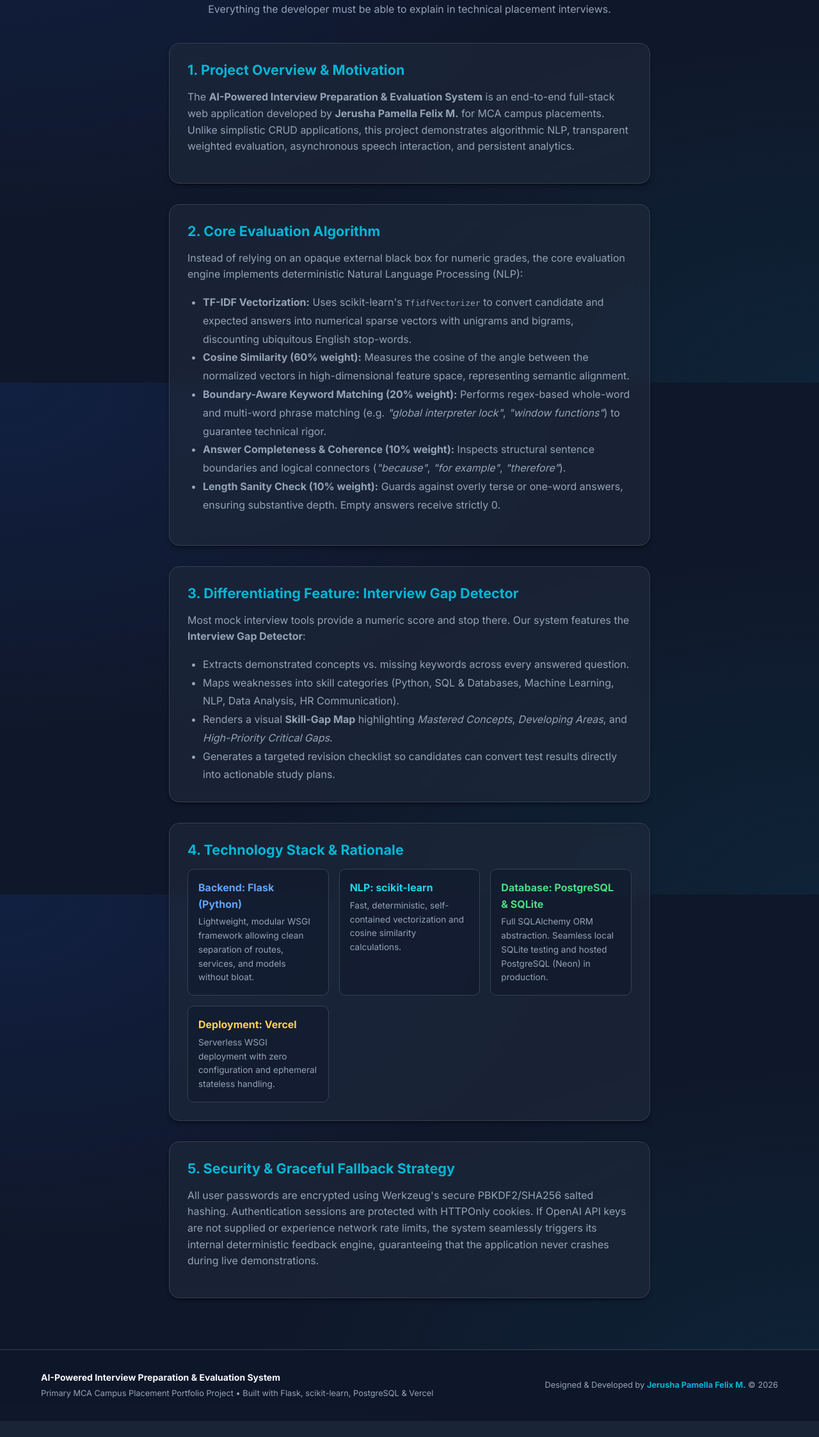
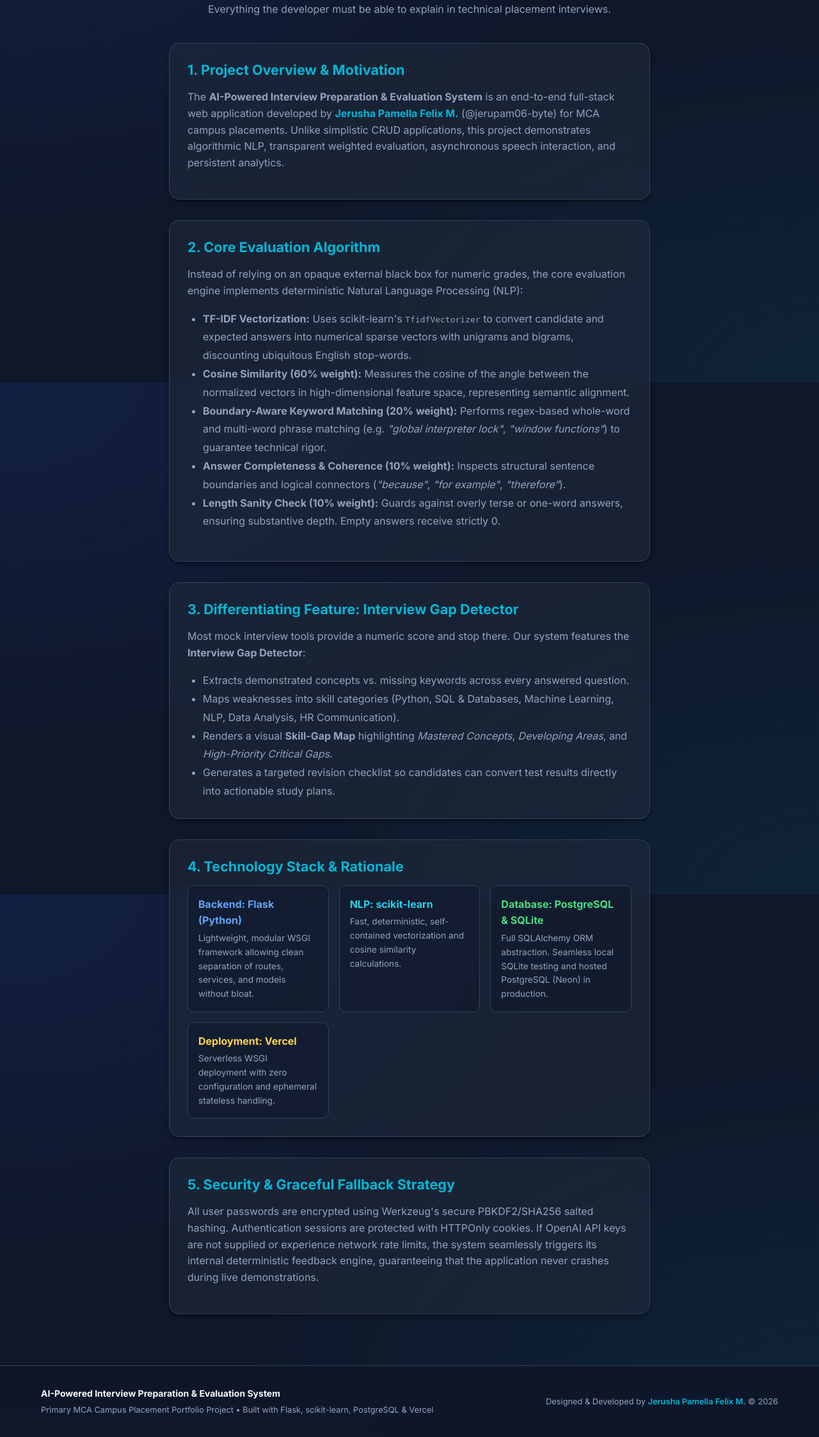
Before and after one commit to jerupam06-byte/AI_Interview_System, a Flask app: page /about in a window 1280 px wide. Shown: the part 202-2448 px from the top of the page at 64% size. Before the commit the page ends 2423 px from the top, so only its background shows below. Run offline with Flask 3, Linux system fonts and the light colour scheme.

Commit message:
docs: add GitHub profile and repository links for @jerupam06-byte

```diff
--- a/templates/about.html
+++ b/templates/about.html
@@ -13,7 +13,7 @@
   <div class="card" style="margin-bottom: 2rem;">
     <h3 style="color: var(--cyan); margin-bottom: 1rem;">1. Project Overview & Motivation</h3>
     <p style="margin-bottom: 1rem;">
-      The <strong>AI-Powered Interview Preparation & Evaluation System</strong> is an end-to-end full-stack web application developed by <strong>Jerusha Pamella Felix M.</strong> for MCA campus placements. Unlike simplistic CRUD applications, this project demonstrates algorithmic NLP, transparent weighted evaluation, asynchronous speech interaction, and persistent analytics.
+      The <strong>AI-Powered Interview Preparation & Evaluation System</strong> is an end-to-end full-stack web application developed by <strong><a href="https://github.com/jerupam06-byte" target="_blank" rel="noopener noreferrer" style="color: var(--cyan);">Jerusha Pamella Felix M.</a></strong> (@jerupam06-byte) for MCA campus placements. Unlike simplistic CRUD applications, this project demonstrates algorithmic NLP, transparent weighted evaluation, asynchronous speech interaction, and persistent analytics.
     </p>
   </div>
 
--- a/templates/base.html
+++ b/templates/base.html
@@ -91,7 +91,7 @@
       </div>
       <div>
         <p style="font-size: 0.8rem;">
-          Designed & Developed by <strong style="color: var(--cyan);">Jerusha Pamella Felix M.</strong> &copy; {{ current_year }}
+          Designed & Developed by <a href="https://github.com/jerupam06-byte" target="_blank" rel="noopener noreferrer" style="color: var(--cyan); font-weight: 600;">Jerusha Pamella Felix M.</a> &copy; {{ current_year }}
         </p>
       </div>
     </div>
```
Also changed, not shown: README.md.
